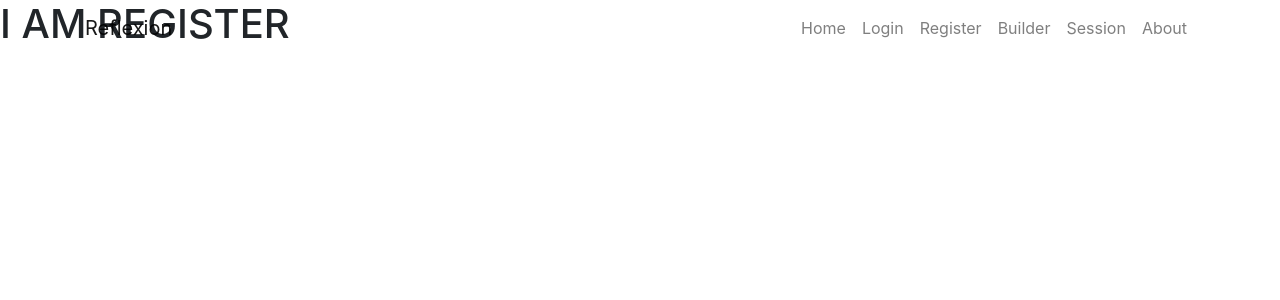
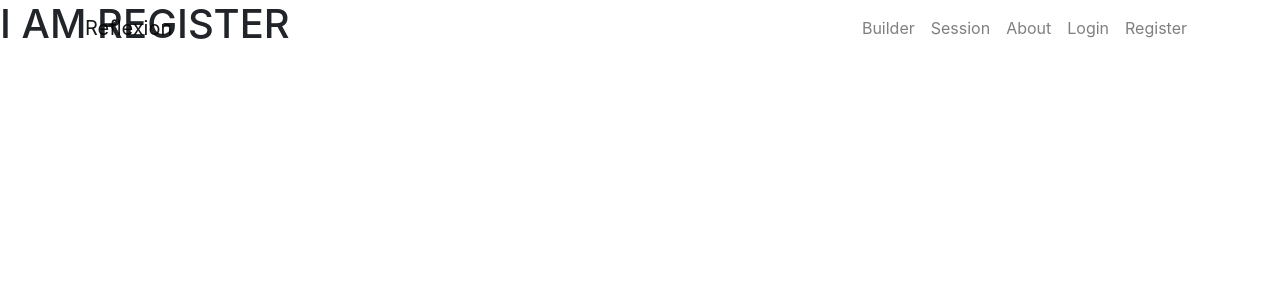
Before and after one commit to Luke-Berzins/Reflexion, a React (Create React App) app in the folder client/: page /register in a window 1280 px wide. Shown: the top 300 px of the page. Built offline with nearby package versions, Linux system fonts and the light colour scheme.

Commit message:
added some css to nav

```diff
--- a/client/src/components/Nav.jsx
+++ b/client/src/components/Nav.jsx
@@ -8,21 +8,20 @@ import {
 export default function Nav(props) {
 
   return (
-    <nav className="navbar navbar-expand-lg navbar-light fixed-top" id="mainNav">
+    <nav className="navbar fixed-top navbar-expand-lg navbar-light fixed-top" id="mainNav">
           <div className="container">
-            <a className="navbar-brand js-scroll-trigger" href="#page-top">Reflexion</a>
+            <Link className="navbar-brand js-scroll-trigger" to="/">Reflexion</Link>
             <button className="navbar-toggler navbar-toggler-right" type="button" data-toggle="collapse" data-target="#navbarResponsive" aria-controls="navbarResponsive" aria-expanded="false" aria-label="Toggle navigation">
               Menu
               <i className="fas fa-bars"></i>
             </button>
             <div className="collapse navbar-collapse" id="navbarResponsive">
               <ul className="navbar-nav ml-auto">
-                <li className="nav-item"><Link className="nav-link js-scroll-trigger" to="/">Home</Link></li>
-                <li className="nav-item"><Link className="nav-link js-scroll-trigger" to="/login">Login</Link></li>
-                <li className="nav-item"><Link className="nav-link js-scroll-trigger" to="/register">Register</Link></li>
                 <li className="nav-item"><Link className="nav-link js-scroll-trigger" to="/builder">Builder</Link></li>
                 <li className="nav-item"><Link className="nav-link js-scroll-trigger" to="/session">Session</Link></li>
                 <li className="nav-item"><Link className="nav-link js-scroll-trigger" to="/about">About</Link></li>
+                <li className="nav-item"><Link className="nav-link js-scroll-trigger" to="/login">Login</Link></li>
+                <li className="nav-item"><Link className="nav-link js-scroll-trigger" to="/register">Register</Link></li>
               </ul>
             </div>
           </div>
--- a/client/src/components/Nav.scss
+++ b/client/src/components/Nav.scss
@@ -3,3 +3,75 @@
 #mainNav {
   font-family: 'Raleway', sans-serif !important;
 }
+
+.navbar {
+  position: relative;
+  display: flex;
+  flex-wrap: wrap;
+  align-items: center;
+  justify-content: space-between;
+  padding: 0.5rem 1rem;
+}
+
+.nav-link {
+  display: block;
+  padding: 0.5rem 1rem;
+}
+.nav-link:hover, .nav-link:focus {
+  text-decoration: none;
+}
+.nav-link.disabled {
+  color: #6c757d;
+  pointer-events: none;
+  cursor: default;
+}
+
+.navbar .container {
+  display: flex;
+  flex-wrap: wrap;
+  align-items: center;
+  justify-content: space-between;
+}
+
+.navbar-brand {
+  display: inline-block;
+  padding-top: 0.3125rem;
+  padding-bottom: 0.3125rem;
+  margin-right: 1rem;
+  font-size: 1.25rem;
+  line-height: inherit;
+  white-space: nowrap;
+}
+.navbar-brand:hover, .navbar-brand:focus {
+  text-decoration: none;
+}
+
+.navbar-nav {
+  display: flex;
+  flex-direction: column;
+  padding-left: 0;
+  margin-bottom: 0;
+  list-style: none;
+}
+.navbar-nav .nav-link {
+  padding-right: 0;
+  padding-left: 0;
+}
+
+.navbar-collapse {
+  flex-basis: 100%;
+  flex-grow: 1;
+  align-items: center;
+}
+
+.navbar-toggler {
+  padding: 0.25rem 0.75rem;
+  font-size: 1.25rem;
+  line-height: 1;
+  background-color: transparent;
+  border: 1px solid transparent;
+  border-radius: 0.25rem;
+}
+.navbar-toggler:hover, .navbar-toggler:focus {
+  text-decoration: none;
+}
--- a/client/src/components/Register.jsx
+++ b/client/src/components/Register.jsx
@@ -1,6 +1,8 @@
 export default function Register(props) {
 
   return (
+    <div>
     <h1>I AM REGISTER</h1>
+    </div>
   )
 }
```
